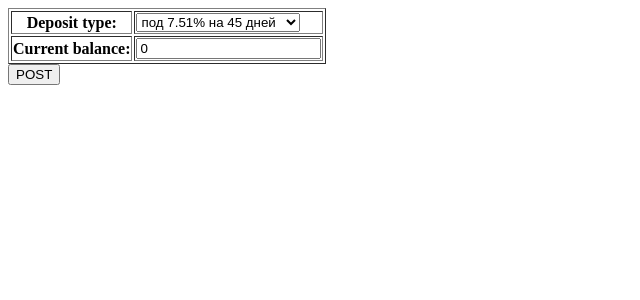
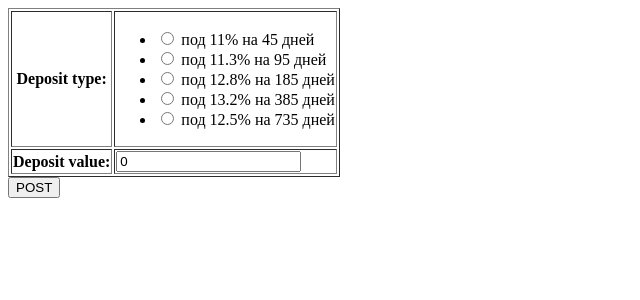
Before and after one commit to PTaHHHa/Django_Coursework, a Django app: page /profile/deposit in a window 1280 px wide. Shown: the top 300 px of the page, without its empty margins (0-640 px from the left). Run offline with Django 3.2, Linux system fonts and the light colour scheme; a user stored in the database is signed in.

Commit message:
Formulas in deposit counter created and added deposit type, deposit value, deposit income, total income, tax rate in deposit tab

```diff
--- a/Bank/forms.py
+++ b/Bank/forms.py
@@ -1,6 +1,7 @@
 from django.contrib import admin
 from django import forms
 from Bank.models import Profile, Deposits, Account
+from django import forms
 
 
 class DateInput(forms.DateInput):
@@ -50,6 +51,7 @@ class DepositForm(forms.ModelForm):
         model = Deposits
         fields = '__all__'
         exclude = ['profile']
+        widgets = {'deposit_type': forms.RadioSelect}
 
 
 class AccountAdmin(admin.ModelAdmin):
--- a/Bank/models.py
+++ b/Bank/models.py
@@ -103,26 +103,32 @@ class Citizenship(models.Model):
 
 class Account(models.Model):
     profile = models.OneToOneField(Profile, on_delete=models.CASCADE)
-    current_balance = models.DecimalField(max_digits=10, decimal_places=2, blank=False, unique=False, default=0, null=False)
+    current_balance = models.DecimalField(max_digits=10, decimal_places=2, blank=False, unique=False, default=0,
+                                          null=False)
 
     def __str__(self):
         return str(self.profile.last_name + " " + self.profile.first_name)
 
 
 class Deposits(models.Model):
-
     DEPOSIT_TYPE = (
-            ("под 7.51% на 45 дней", "под 7.51% на 45 дней"),
-            ("под 8.56% на 95 дней", "под 8.56% на 95 дней"),
-            ("под 8.64% на 185 дней", "под 8.64% на 185 дней"),
-            ("под 8.87% на 385 дней", "под 8.87% на 385 дней"),
-            ("под 9.25% на 735 дней", "под 9.25% на 735 дней"),
+        ("под 11% на 45 дней", "под 11% на 45 дней"),
+        ("под 11.3% на 95 дней", "под 11.3% на 95 дней"),
+        ("под 12.8% на 185 дней", "под 12.8% на 185 дней"),
+        ("под 13.2% на 385 дней", "под 13.2% на 385 дней"),
+        ("под 12.5% на 735 дней", "под 12.5% на 735 дней"),
     )
 
     profile = models.OneToOneField(Profile, on_delete=models.CASCADE)
-    deposit_type = models.CharField(max_length=900, choices=DEPOSIT_TYPE, null=False, default=1)
-    current_balance = models.DecimalField(max_digits=10, decimal_places=2, blank=False, unique=False, default=0, null=False)
+    deposit_type = models.CharField(max_length=900, choices=DEPOSIT_TYPE, null=False, default=0)
+    deposit_value = models.IntegerField(blank=False, unique=False, default=0, null=False)
+    deposit_income = models.DecimalField(max_digits=10, decimal_places=2,
+                                         blank=False, unique=False, default=0, null=False, editable=False)
+    total_income = models.DecimalField(max_digits=10, decimal_places=2,
+                                       blank=False, unique=False, default=0, null=False, editable=False)
     date = models.DateField(blank=False, default=datetime.date.today, editable=False)
+    tax_rate = models.DecimalField(max_digits=4, decimal_places=2,
+                                   blank=False, unique=False, default=0, null=False, editable=False)
 
     class Meta:
         verbose_name_plural = "Deposits"
--- a/Bank/views.py
+++ b/Bank/views.py
@@ -1,14 +1,13 @@
 from django.contrib import messages
 from django.contrib.auth.decorators import login_required
 from django.contrib.auth import logout
-from django.shortcuts import render, redirect
+from django.shortcuts import render, redirect, get_object_or_404
 from Bank.models import Profile, Deposits, Account
 from Bank.forms import ProfileForm, ImageForm, DepositForm, AccountForm
 from datetime import datetime, date
 
 # Create your views here.
-tax = 0.13
-global deposit_creating_time
+global deposit_creating_time, percentage
 
 
 def index(request):
@@ -77,7 +76,7 @@ def deposit(request):
                 account_object = Account.objects.get(id=p.account.id)
                 account_value_object = getattr(account_object, 'current_balance')
                 deposit_value_object = deposit_form.cleaned_data['deposit_value']
-                if deposit_value_object <= 100:
+                if deposit_value_object < 100:
                     messages.error(request, 'Minimal deposit value 100 руб.')
                     return redirect('profile')
                 elif deposit_value_object > account_value_object:
@@ -104,7 +103,44 @@ def deposit(request):
         return redirect('index')
 
 
+"""ПЕРЕДЕЛАТЬ ФОРМУЛЫ"""
+
+
 def deposit_counter(request):
+    tax = 13
     deposit_object = Deposits.objects.get(id=request.user.profile.deposits.id)
     deposit_value_object = getattr(deposit_object, 'deposit_value')
-    print(deposit_value_object)
+    deposit_type_object = getattr(deposit_object, 'deposit_type')
+    if deposit_type_object == Deposits.DEPOSIT_TYPE[0][0]:
+        percentage = 0.11
+        days = 45
+        deposit_income = deposit_value_object * percentage * (tax / 100)
+        print(deposit_value_object * percentage)
+        Deposits.objects.update(deposit_income=deposit_income, tax_rate=13,
+                                total_income=(deposit_income + deposit_value_object))
+    elif deposit_type_object == Deposits.DEPOSIT_TYPE[1][0]:
+        percentage = 0.113
+        days = 95
+        deposit_income = deposit_value_object * percentage * (tax / 100)
+        Deposits.objects.update(deposit_income=deposit_income, tax_rate=13,
+                                total_income=(deposit_income + deposit_value_object))
+    elif deposit_type_object == Deposits.DEPOSIT_TYPE[2][0]:
+        percentage = 0.128
+        days = 185
+        deposit_income = deposit_value_object * percentage * (tax / 100)
+        Deposits.objects.update(deposit_income=deposit_income, tax_rate=13,
+                                total_income=(deposit_income + deposit_value_object))
+    elif deposit_type_object == Deposits.DEPOSIT_TYPE[3][0]:
+        percentage = 0.132
+        days = 385
+        tax = 0
+        deposit_income = deposit_value_object * percentage
+        Deposits.objects.update(deposit_income=deposit_income, tax_rate=tax,
+                                total_income=(deposit_income + deposit_value_object))
+    elif deposit_type_object == Deposits.DEPOSIT_TYPE[4][0]:
+        percentage = 0.125
+        days = 735
+        tax = 0
+        deposit_income = deposit_value_object * percentage
+        Deposits.objects.update(deposit_income=deposit_income, tax_rate=tax,
+                                total_income=(deposit_income + deposit_value_object))
--- a/coursework/settings.py
+++ b/coursework/settings.py
@@ -24,8 +24,6 @@ SECRET_KEY = 'e^ua(o*gd_fxj&$r1e8f&c2_*8e$o16)ucv=%2af)#qq^q16@s'
 
 # SECURITY WARNING: don't run with debug turned on in production!
 DEBUG = True
-
-ALLOWED_HOSTS = ['127.0.0.1', '.herokuapp.com']
 
 
 # Application definition
--- a/coursework/urls.py
+++ b/coursework/urls.py
@@ -20,6 +20,7 @@ from django.contrib import admin
 from django.urls import path, include
 from Bank import views
 
+
 urlpatterns = [
     path('admin/', admin.site.urls),
     path('', views.index, name="index"),
@@ -28,7 +29,7 @@ urlpatterns = [
     path('profile/delete', views.delete_profile, name="delete"),
     path('profile/account', views.account_profile, name="account"),
     path('profile/deposit', views.deposit, name="deposit_form"),
-    path('', include('allauth.urls'))
+    path('', include('allauth.urls')),
 ]
 if settings.DEBUG:
     urlpatterns += static(settings.MEDIA_URL, document_root=settings.MEDIA_ROOT)
```
Also changed, not shown: templates/profile.html (+19 -4 lines), Bank/migrations/0012_auto_20200417_2024.py (added), Bank/migrations/0013_deposits_tax_rate.py (added), db.sqlite3.
